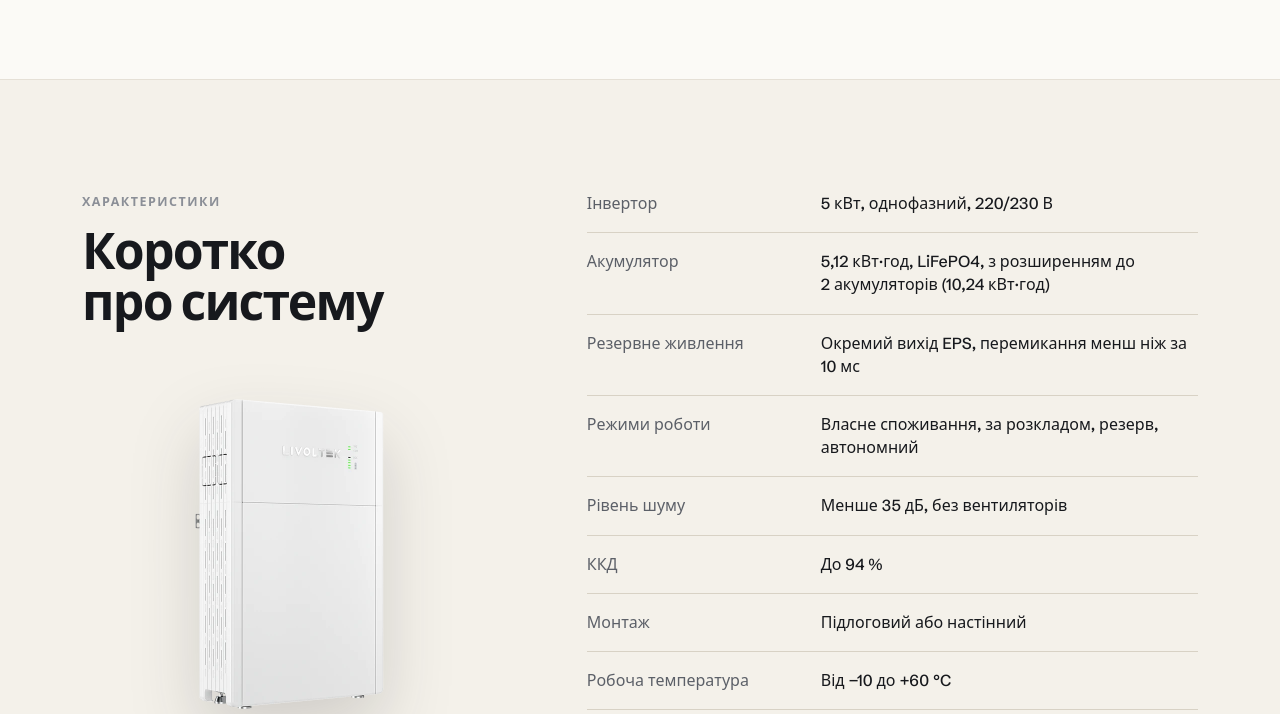
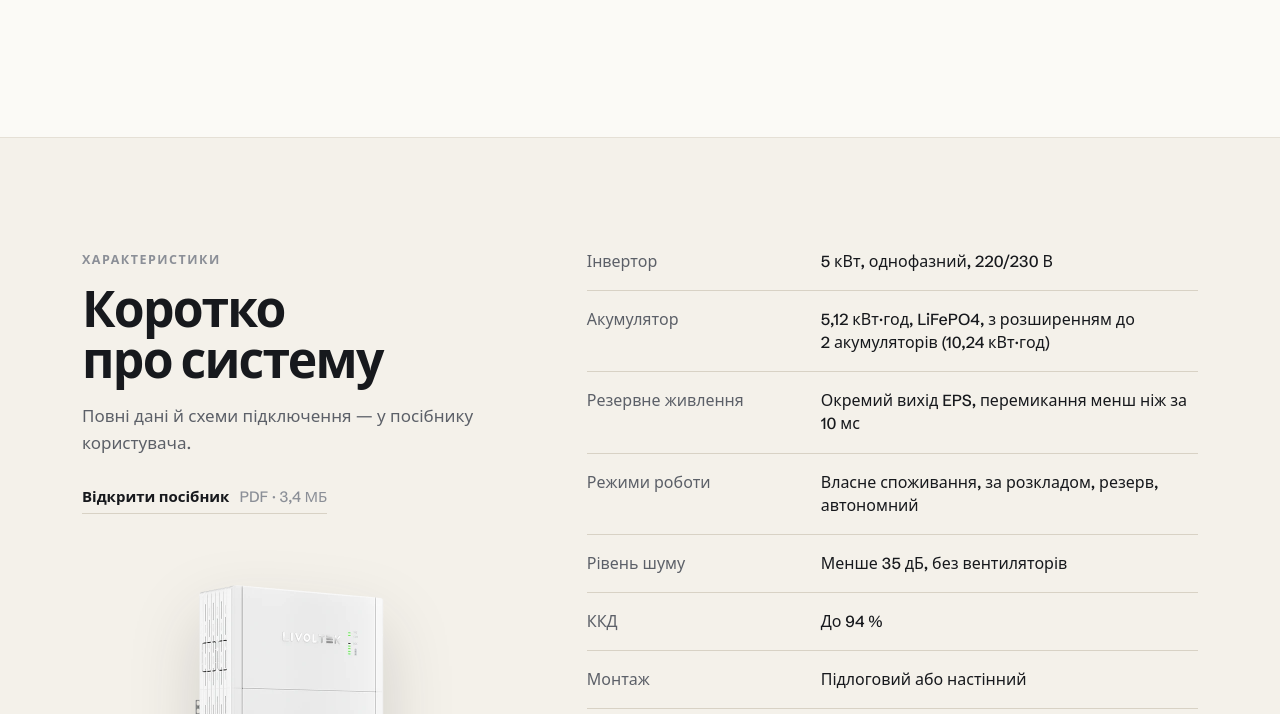
Before and after one commit to Doskevych-cloud/react-ink-public, a plain HTML site: page livoltek.html in a window 1280 px wide. Shown: the part 2545-3259 px from the top of the page. Drawn offline with Linux system fonts and the light colour scheme; a web font is replaced by a local one.

Commit message:
Livoltek: посібник на 2 акумулятори, посилання повернуто
- схеми (стор. 12 і 31): розширення до 2 акумуляторів, ємність до 10,24 кВт·год, пʼятий акумулятор прибрано
- стор. 29: «один акумулятор або два акумулятори паралельно»
- посилання на посібник знову в комплекті й характеристиках

Co-Authored-By: Claude Opus 5.5 <noreply@anthropic.com>

```diff
--- a/livoltek.html
+++ b/livoltek.html
@@ -436,6 +436,7 @@ gtag('config', 'G-8P7TF4SV17');
             <span class="kicker">Розширення</span>
             <p>Другий акумулятор <span class="mono">AES-5KWHG1</span> — разом до 10,24&nbsp;кВт·год. Комплект аксесуарів <span class="mono">AC1-AES</span> потрібен лише з другим акумулятором.</p>
           </div>
+          <a class="doclink" href="assets/livoltek/Livoltek_iPower_AES1_User_Manual_UA.pdf?v=2" target="_blank" rel="noopener">Посібник користувача українською <span>PDF · 3,4&nbsp;МБ</span></a>
         </div>
       </div>
     </div>
@@ -500,6 +501,8 @@ gtag('config', 'G-8P7TF4SV17');
         <div class="reveal">
           <span class="kicker">Характеристики</span>
           <h2>Коротко про систему</h2>
+          <p class="lead">Повні дані й схеми підключення — у посібнику користувача.</p>
+          <a class="doclink" href="assets/livoltek/Livoltek_iPower_AES1_User_Manual_UA.pdf?v=2" target="_blank" rel="noopener">Відкрити посібник <span>PDF · 3,4&nbsp;МБ</span></a>
           <div class="specs__shot">
             <img src="assets/livoltek/unit.webp" width="800" height="800" alt="Livoltek All-in-One, вигляд у три чверті" loading="lazy" />
           </div>
```
Also changed, not shown: 1 other file.
